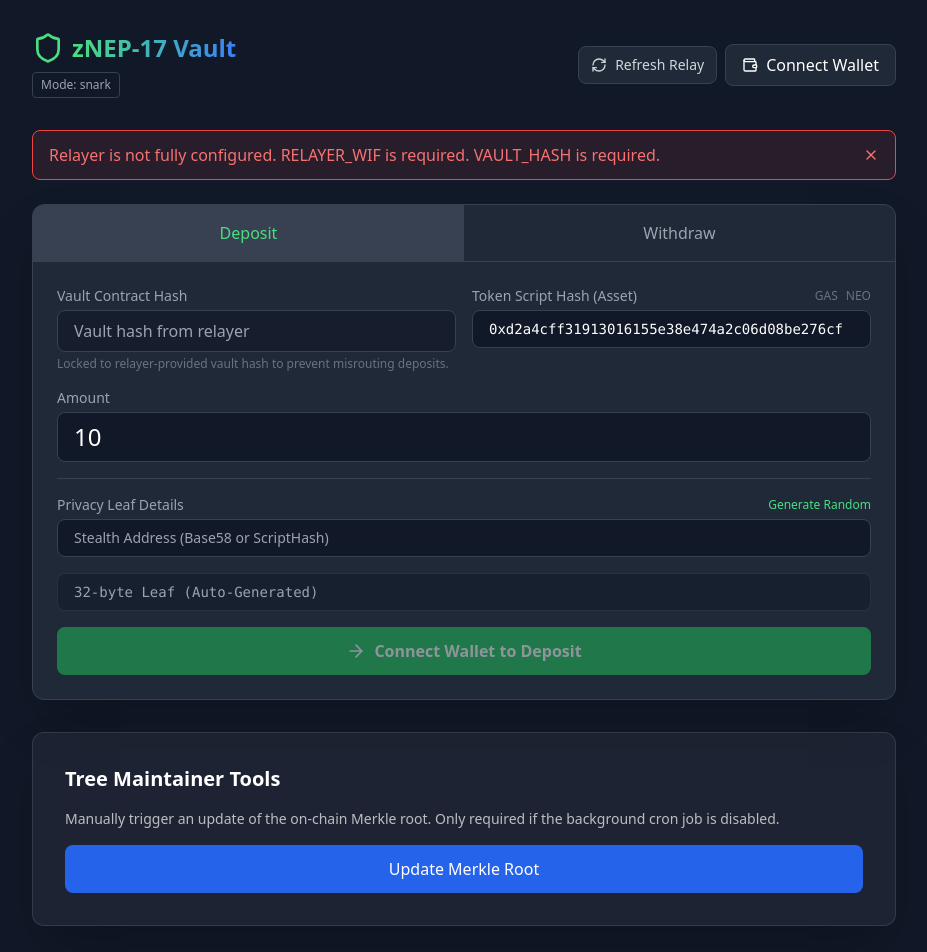
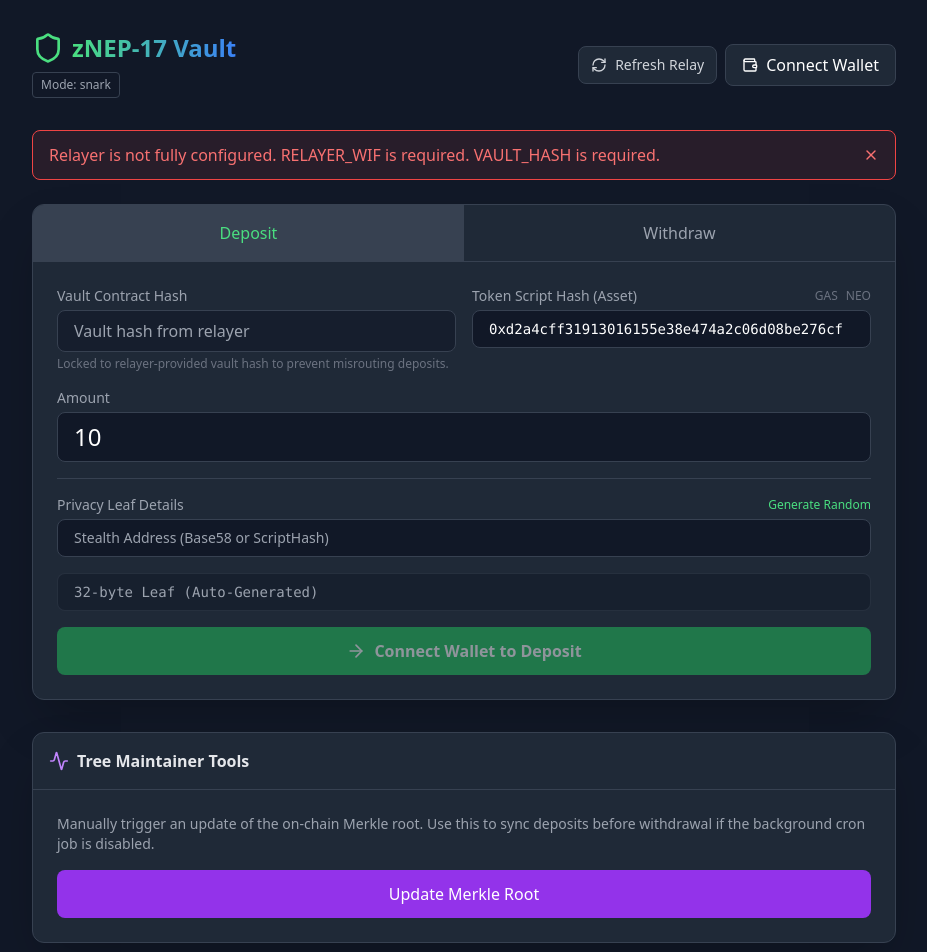
Before and after one commit to r3e-network/znep17, a Next.js app in the folder web/: page / in a window 1280 px wide. Shown: the top 952 px of the page, without its empty margins (176-1103 px from the left). Built offline with nearby package versions, Linux system fonts and the light colour scheme; no server answers.

Commit message:
style: polish frontend tree maintainer tools layout

```diff
--- a/web/app/page.tsx
+++ b/web/app/page.tsx
@@ -858,26 +858,39 @@ export default function Home() {
         </div>
       </div>
 
-        <div className="bg-white/5 border border-white/10 rounded-xl p-8 shadow-2xl mt-8">
-          <h2 className="text-xl font-semibold mb-4">Tree Maintainer Tools</h2>
-          <p className="text-sm text-white/70 mb-4">
-            Manually trigger an update of the on-chain Merkle root. Only required if the background cron job is disabled.
+
+      <div className="mt-8 overflow-hidden rounded-xl border border-gray-700 bg-gray-800 shadow-2xl">
+        <div className="border-b border-gray-700 p-4">
+          <h2 className="flex items-center space-x-2 font-semibold text-gray-200">
+            <Activity className="h-5 w-5 text-purple-400" />
+            <span>Tree Maintainer Tools</span>
+          </h2>
+        </div>
+        <div className="p-6">
+          <p className="mb-4 text-sm text-gray-400">
+            Manually trigger an update of the on-chain Merkle root. Use this to sync deposits before withdrawal if the background cron job is disabled.
           </p>
           <button
             onClick={async () => {
               try {
                 const res = await fetch("/api/maintainer", { method: "POST" });
                 const data = await res.json();
-                alert(JSON.stringify(data, null, 2));
+                if (data.success) {
+                   alert("Success! Txid: " + data.txid + "\nNew Root: " + data.newRoot.slice(0, 10) + "...");
+                } else {
+                   alert(data.message || data.error || "Unknown error");
+                }
               } catch(e) {
                 alert("Error: " + e);
               }
             }}
-            className="w-full bg-blue-600 hover:bg-blue-500 text-white font-medium py-3 rounded-lg transition-colors focus:ring-4 focus:ring-blue-500/50 outline-none"
+            className="flex w-full items-center justify-center space-x-2 rounded-lg bg-purple-600 py-3 font-medium text-white transition-colors hover:bg-purple-700 focus:outline-none focus:ring-2 focus:ring-purple-500/50"
           >
-            Update Merkle Root
+            <span>Update Merkle Root</span>
           </button>
         </div>
+      </div>
+
 
       </main>
   );
```
